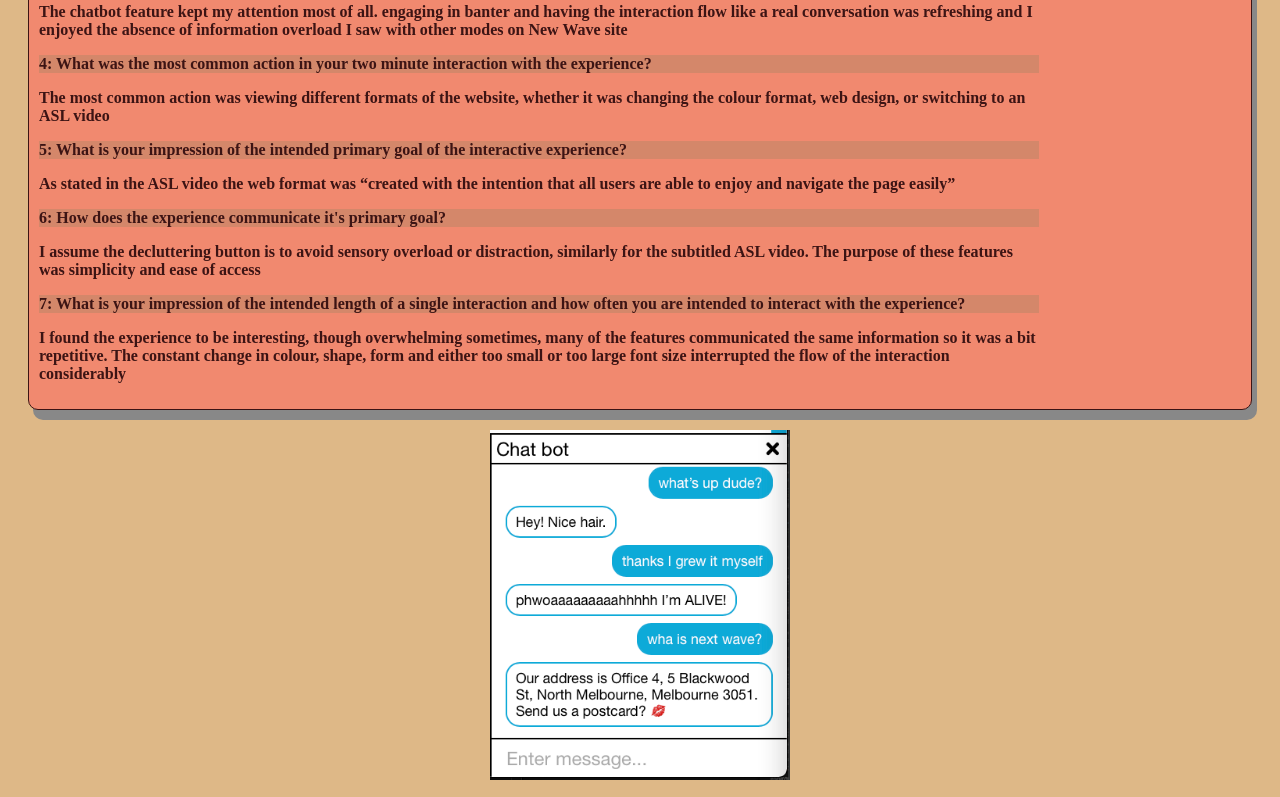
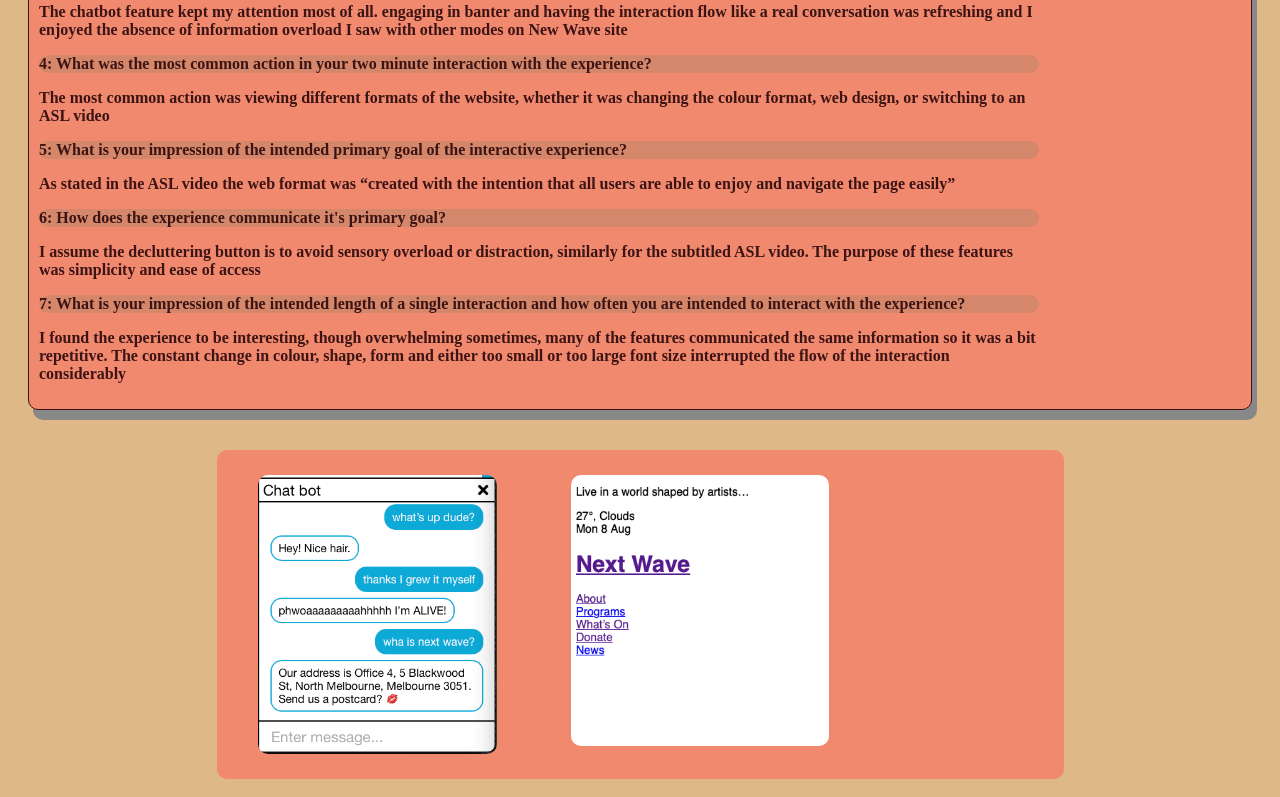
Before and after one commit to nazz1121/nazz1121.github.io, a plain HTML site: page assignment1/index.html in a window 1280 px wide. Shown: the part 910-1707 px from the top of the page. Drawn offline with Linux system fonts and the light colour scheme.

Commit message:
Add files via upload

```diff
--- a/assignment1/index.html
+++ b/assignment1/index.html
@@ -96,8 +96,15 @@ img {
     <p>I found the experience to be interesting, though overwhelming sometimes, many of the features communicated the same information so it was a bit repetitive. The constant change in colour, shape, form and either too small or too large font size interrupted the flow of the interaction considerably</p></p>
 
       </div>
+      <div class="row">
+        <div class="column">
+          <img src="chatbot2.png" alt="chatbot" style="width:88%">
+        </div>
+        <div class="column">
+          <img src="basic.png" alt="basic" style="width:95%">
+        </div>
 
-    <img src="chatbot2.png" alt="chatbot2" height="350" width="300">
+      </div>
 
     <style>
 
--- a/assignment1/style.css
+++ b/assignment1/style.css
@@ -1,6 +1,24 @@
 #div-0 { padding: 20px; }
 
 #div-1 { padding: 50px; }
+* {
+    box-sizing: border-box;
+    border-radius: 10px;
+    text-align: center;
+  }
+
+  .column {
+    float: left;
+    width: 33.33%;
+    padding: 5px;
+  }
+
+  .row::after {
+    content: "";
+    clear: both;
+    display: table;
+
+  }
 
 div {
   background-color: #f1896f;
```
Also changed, not shown: assignment1/nwf.png (added).
